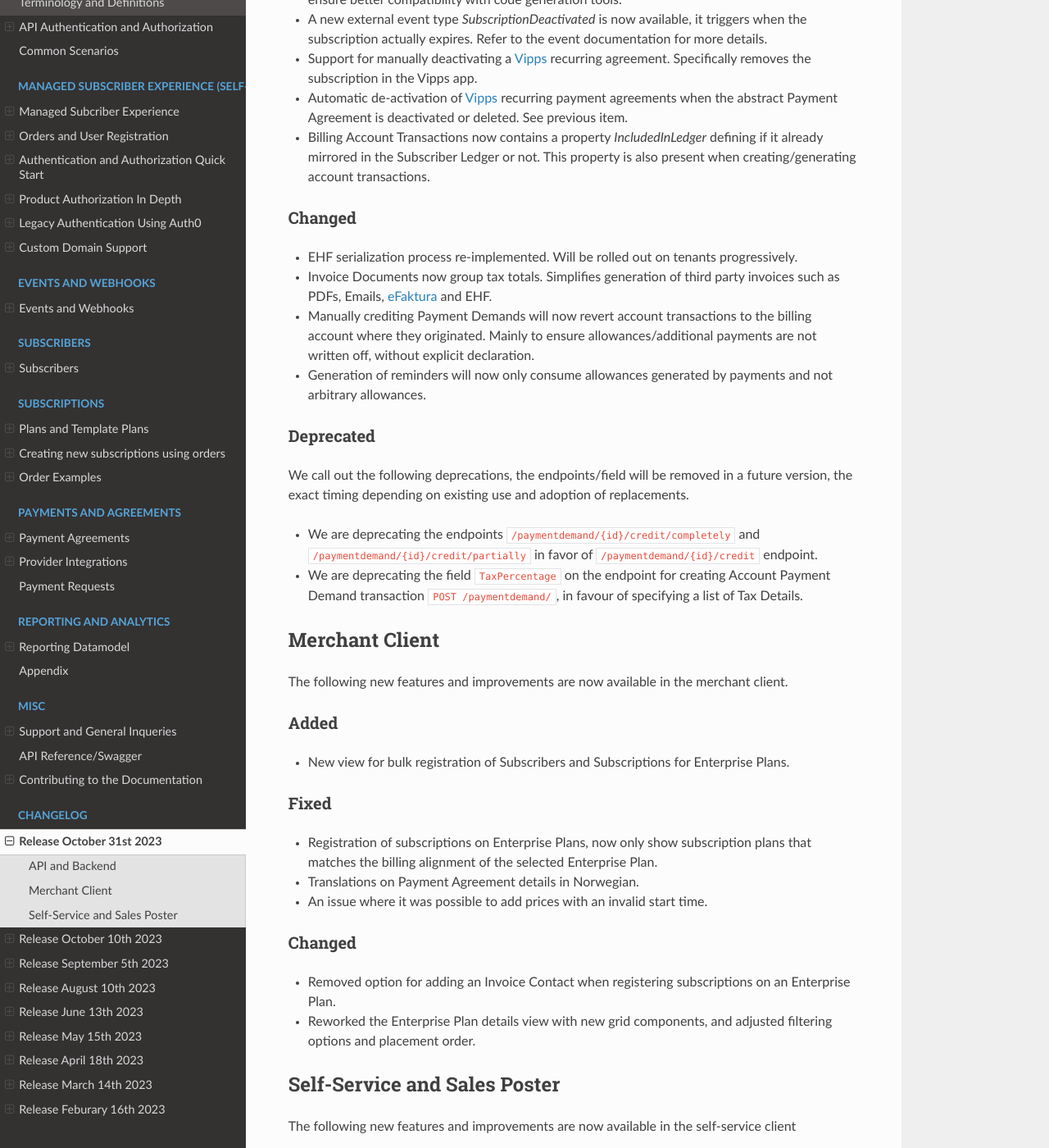
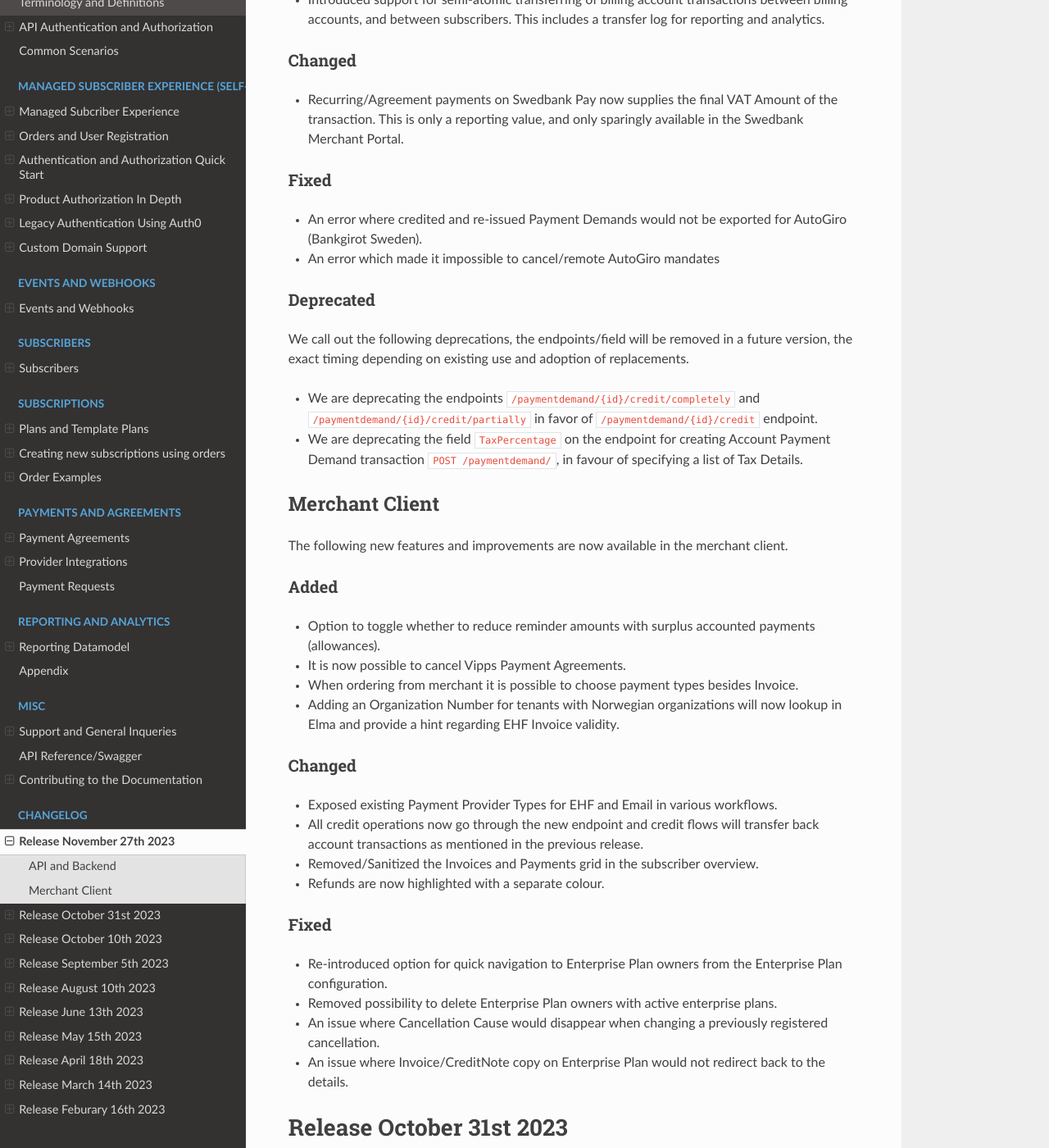
Before and after one commit to infosoftas/info-subscription-doc, a Sphinx documentation site: the page built from source/changelog/changelog.rst, in a window 1280 px wide and 1400 px high, scrolled down 494 px. Shown: the whole window at 82% size. Built offline with Sphinx 7.4.7 and the Read the Docs theme 2.0.0, drawn with Linux system fonts in a browser that asks for light colours; formulas are drawn with MathJax 3; some of the changed text lies outside the part shown.

Commit message:
Added changelog for 119

```diff
--- a/source/changelog/changelog.rst
+++ b/source/changelog/changelog.rst
@@ -1,3 +1,4 @@
+.. include:: r119.inc
 .. include:: r118.inc
 .. include:: r117.inc
 .. include:: r116.inc
--- /dev/null
+++ b/source/changelog/r119.inc
@@ -0,0 +1,65 @@
+.. _changelog-r119:
+
+**************************
+Release November 27th 2023
+**************************
+
+This release is a bit light on the feature side, however lots of stuff is going on behind the scenes to improve stability, resilience, security and performance.
+
+However a few existing features are now exposed in the Merchant UI.
+
+API and Backend
+===============
+The following new fixes, features and improvements are now available in the API and the backend.
+
+Added
+-----
+
+* Automatic cancellation/deactivation of Vipps Payment Agreements when a cancelled subscription has ended.
+* Introduced support for semi-atomic transferring of billing account transactions between billing accounts, and between subscribers. This includes a transfer log for reporting and analytics.
+
+Changed
+-------
+
+* Recurring/Agreement payments on Swedbank Pay now supplies the final VAT Amount of the transaction. This is only a reporting value, and only sparingly available in the Swedbank Merchant Portal.
+
+Fixed
+-----
+
+* An error where credited and re-issued Payment Demands would not be exported for AutoGiro (Bankgirot Sweden).
+* An error which made it impossible to cancel/remote AutoGiro mandates
+
+Deprecated
+----------
+We call out the following deprecations, the endpoints/field will be removed in a future version, the exact timing depending on existing use and adoption of replacements.
+
+* We are deprecating the endpoints ``/paymentdemand/{id}/credit/completely`` and ``/paymentdemand/{id}/credit/partially`` in favor of ``/paymentdemand/{id}/credit`` endpoint.
+* We are deprecating the field ``TaxPercentage`` on the endpoint for creating Account Payment Demand transaction ``POST /paymentdemand/``, in favour of specifying a list of Tax Details.
+
+Merchant Client
+===============
+The following new features and improvements are now available in the merchant client.
+
+Added
+-----
+
+* Option to toggle whether to reduce reminder amounts with surplus accounted payments (allowances).
+* It is now possible to cancel Vipps Payment Agreements.
+* When ordering from merchant it is possible to choose payment types besides Invoice.
+* Adding an Organization Number for tenants with Norwegian organizations will now lookup in Elma and provide a hint regarding EHF Invoice validity.
+
+Changed
+-------
+
+* Exposed existing Payment Provider Types for EHF and Email in various workflows.
+* All credit operations now go through the new endpoint and credit flows will transfer back account transactions as mentioned in the previous release.
+* Removed/Sanitized the Invoices and Payments grid in the subscriber overview.
+* Refunds are now highlighted with a separate colour.
+
+Fixed
+-----
+
+* Re-introduced option for quick navigation to Enterprise Plan owners from the Enterprise Plan configuration.
+* Removed possibility to delete Enterprise Plan owners with active enterprise plans.
+* An issue where Cancellation Cause would disappear when changing a previously registered cancellation.
+* An issue where Invoice/CreditNote copy on Enterprise Plan would not redirect back to the details.
```
